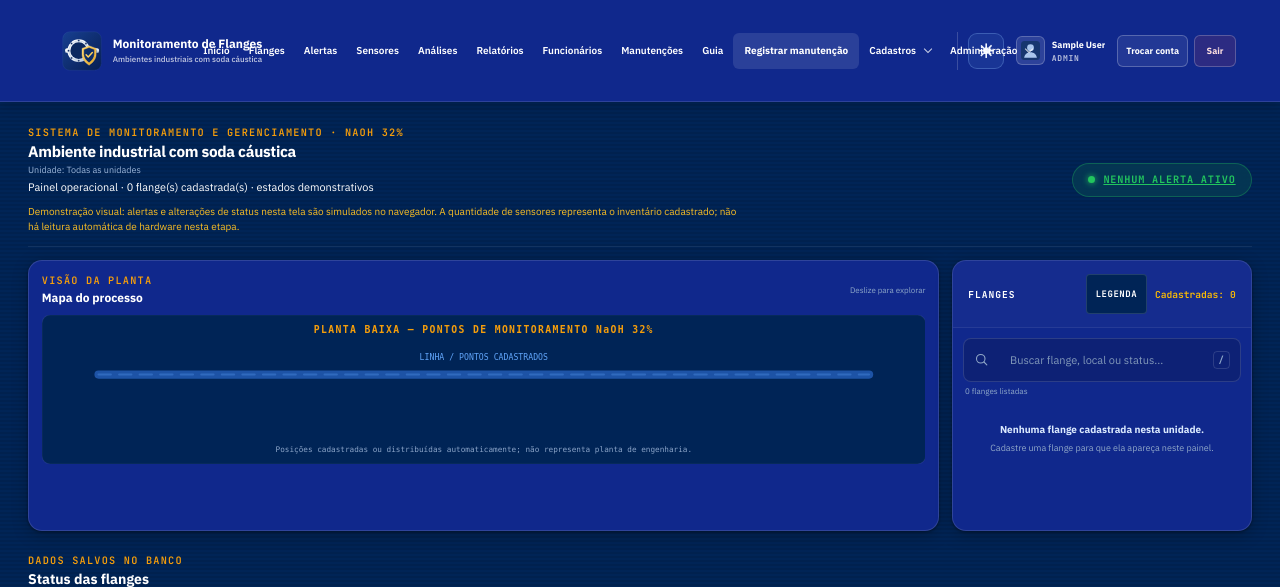
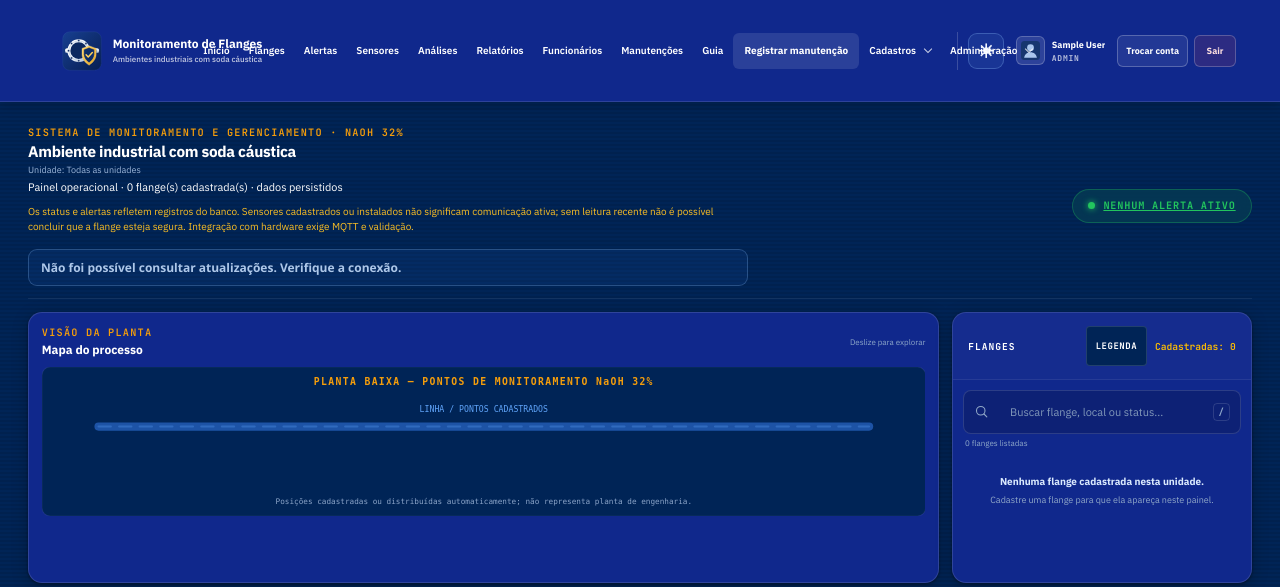
Before and after one commit to LucasMarangoni01/Projeto_Final, a Spring Boot app: page / in a window 1280 px wide. Shown: the top 587 px of the page. Run offline with Spring Boot 4, Linux system fonts and the light colour scheme; the visitor is signed in with stand-in values (Sample User, id 1); data that the repository does not hold is empty; some of the project's set-up classes (security, data sources, template engines, error pages and the like) are left out, and stand-ins take their place.

Commit message:
feat(monitoramento): atualizacao de alertas e consultas de telemetria limitadas

```diff
--- a/src/main/resources/templates/home/index.html
+++ b/src/main/resources/templates/home/index.html
@@ -1065,6 +1065,7 @@
     <link rel="apple-touch-icon" th:href="@{/favicon.svg}">
     <script src="/theme.js"></script>
     <link rel="stylesheet" href="/theme.css">
+    <link rel="stylesheet" th:href="@{/monitoramento-atualizacao.css}">
 </head>
 <body>
 
@@ -1079,11 +1080,15 @@
                 <div class="topbar-title">Ambiente industrial com soda cáustica</div>
                 <div class="topbar-unit" th:text="${'Unidade: ' + nomeUnidade}">Unidade</div>
                 <div class="topbar-sub"
-                     th:text="${'Painel operacional · ' + totalFlanges + ' flange(s) cadastrada(s) · estados demonstrativos'}">
-                    Painel operacional · estados demonstrativos
+                     th:text="${'Painel operacional · ' + totalFlanges + ' flange(s) cadastrada(s) · dados persistidos'}">
+                    Painel operacional · dados persistidos
                 </div>
                 <div class="dashboard-data-note">
-                    Demonstração visual: alertas e alterações de status nesta tela são simulados no navegador. A quantidade de sensores representa o inventário cadastrado; não há leitura automática de hardware nesta etapa.
+                    Os status e alertas refletem registros do banco. Sensores cadastrados ou instalados não significam comunicação ativa; sem leitura recente não é possível concluir que a flange esteja segura. Integração com hardware exige MQTT e validação.
+                </div>
+                <div class="monitoramento-auto" id="monitoramento-auto">
+                    <span id="monitoramento-status" aria-live="polite">Consultando novas leituras e alertas...</span>
+                    <a id="monitoramento-novidade" th:href="@{/}" hidden>Atualização disponível. Abrir painel atualizado</a>
                 </div>
             </div>
             <a class="badge" id="badge"
@@ -1358,6 +1363,7 @@
     document.addEventListener('DOMContentLoaded', initializeFlangeSearch);
 </script>
 
+<script src="/monitoramento-atualizacao.js"></script>
 <script src="/menu.js"></script>
 </body>
 </html>
```
